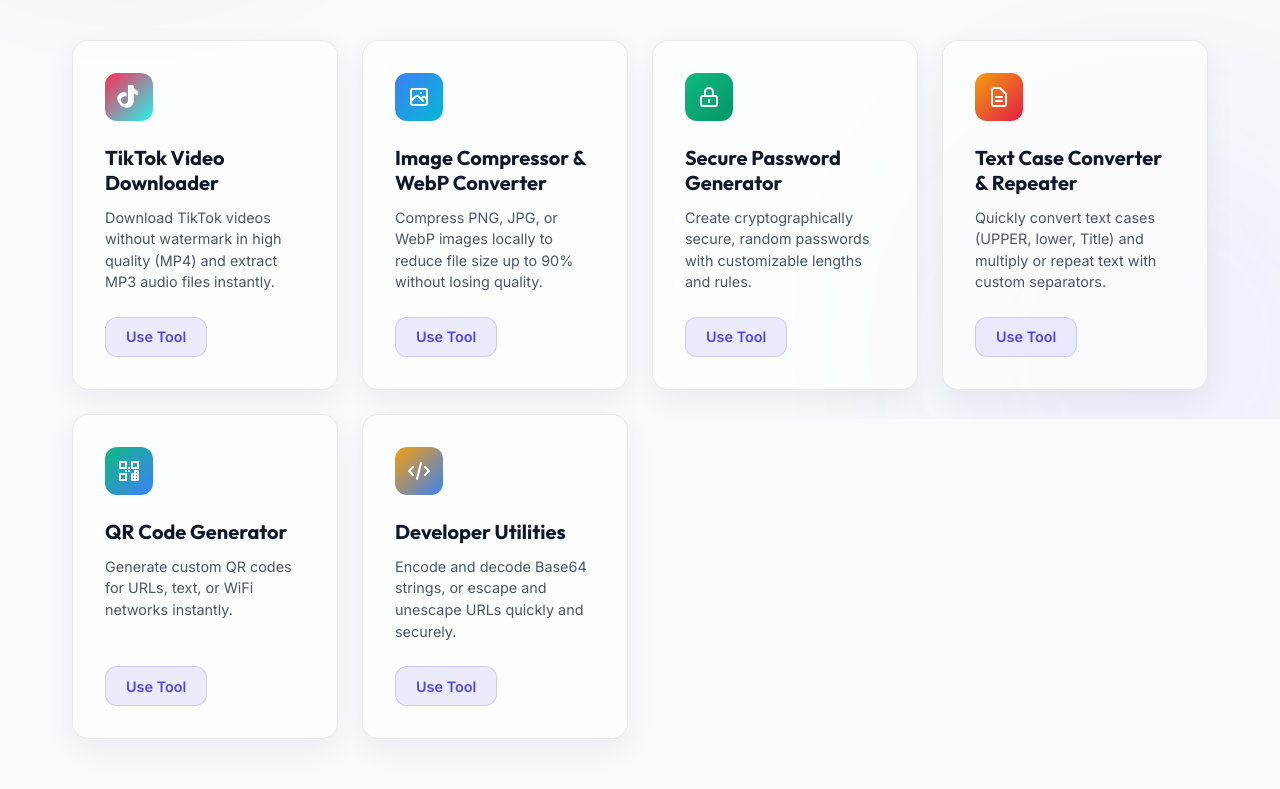
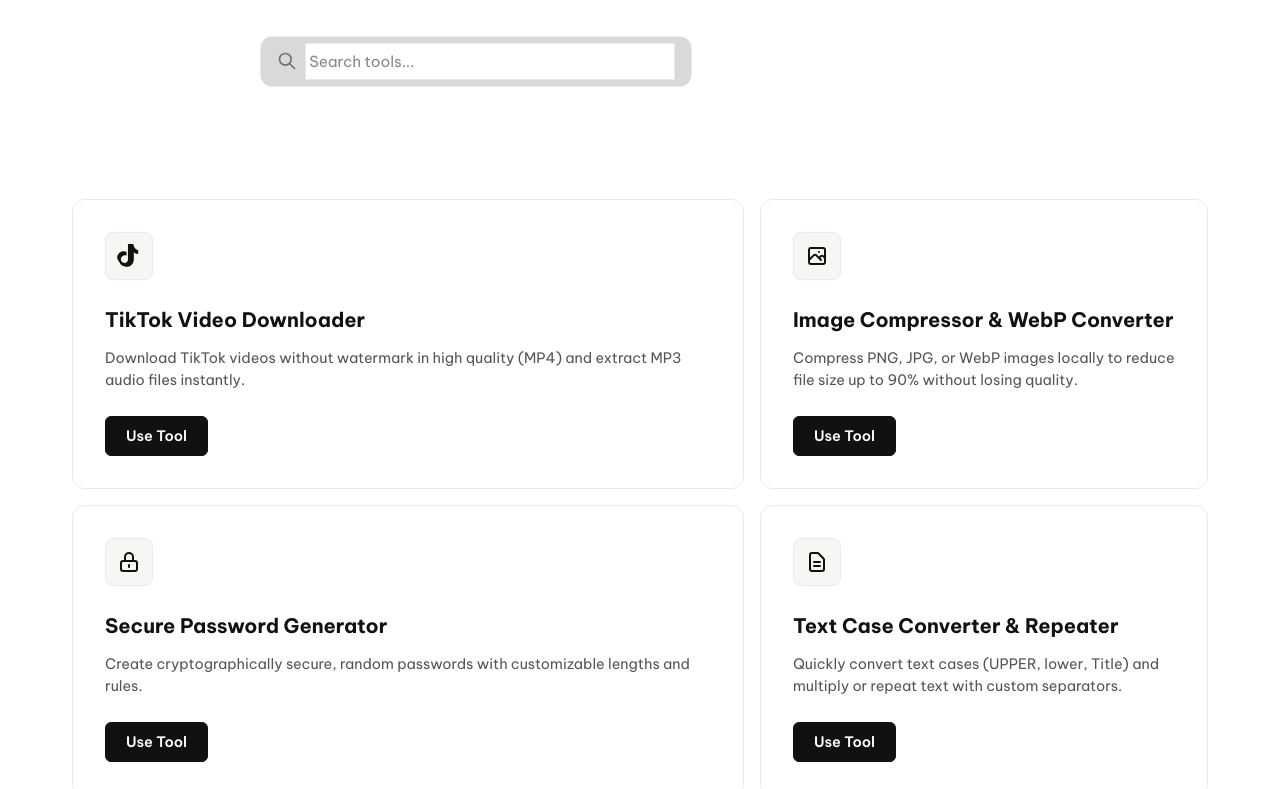
Before and after one commit to trminhcuongvn-art/badivi, a plain HTML site: page index.html in a window 1280 px wide. Shown: the part 381-1170 px from the top of the page. Drawn offline with Linux system fonts and the light colour scheme.

Commit message:
Redesign homepage with minimalist BaDiVi UI

```diff
--- a/css/style.css
+++ b/css/style.css
@@ -1,148 +1,63 @@
 /* ==========================================================================
-   DESIGN SYSTEM - MULTITOOLS HUB
+   DESIGN SYSTEM - BADIVI MINIMALIST UI
    ========================================================================== */
 
 :root {
-    /* Fonts */
-    --font-primary: 'Inter', sans-serif;
-    --font-display: 'Outfit', sans-serif;
-
-    /* Transition defaults */
-    --transition-fast: 0.2s cubic-bezier(0.4, 0, 0.2, 1);
-    --transition-normal: 0.3s cubic-bezier(0.4, 0, 0.2, 1);
-    --transition-slow: 0.5s cubic-bezier(0.4, 0, 0.2, 1);
-
-    /* Border Radius */
-    --radius-sm: 8px;
-    --radius-md: 12px;
-    --radius-lg: 16px;
-    --radius-xl: 24px;
-
-    /* Theme Tokens (Default Dark Mode) */
-    --bg-primary: #090d16;
-    --bg-secondary: rgba(13, 20, 35, 0.45);
-    --text-primary: #f3f4f6;
-    --text-secondary: #9ca3af;
-
-    --glass-bg: rgba(15, 23, 42, 0.55);
-    --glass-border: rgba(255, 255, 255, 0.08);
-    --glass-border-hover: rgba(255, 255, 255, 0.15);
-    --glass-shadow: rgba(0, 0, 0, 0.4);
-
-    --accent-gradient: linear-gradient(135deg, #6366f1, #a855f7);
-    --accent-color: #6366f1;
-    --accent-color-rgb: 99, 102, 241;
-
-    --glow-color-1: rgba(99, 102, 241, 0.15);
-    --glow-color-2: rgba(168, 85, 247, 0.15);
-
-    --success-color: #10b981;
-    --danger-color: #ef4444;
-    --info-color: #0ea5e9;
-
-    --card-hover-bg: rgba(24, 32, 55, 0.6);
-}
-
-/* Light Mode Overrides */
-body.light-mode {
-    --bg-primary: #f8fafc;
-    --bg-secondary: rgba(241, 245, 249, 0.6);
-    --text-primary: #0f172a;
-    --text-secondary: #475569;
-
-    --glass-bg: rgba(255, 255, 255, 0.7);
-    --glass-border: rgba(0, 0, 0, 0.08);
-    --glass-border-hover: rgba(0, 0, 0, 0.15);
-    --glass-shadow: rgba(15, 23, 42, 0.06);
-
-    --accent-gradient: linear-gradient(135deg, #4f46e5, #7c3aed);
-    --accent-color: #4f46e5;
-    --accent-color-rgb: 79, 70, 229;
-
-    --glow-color-1: rgba(79, 70, 229, 0.08);
-    --glow-color-2: rgba(124, 58, 237, 0.08);
-
-    --card-hover-bg: rgba(255, 255, 255, 0.9);
-}
-
-/* Base Settings */
-* {
-    margin: 0;
-    padding: 0;
-    box-sizing: border-box;
-}
-
-html {
-    scroll-behavior: smooth;
-    font-size: 16px;
-}
-
+    --font-primary: 'Be Vietnam Pro', system-ui, -apple-system, sans-serif;
+    --font-display: 'Be Vietnam Pro', system-ui, -apple-system, sans-serif;
+    --transition-fast: 0.18s cubic-bezier(0.16, 1, 0.3, 1);
+    --transition-normal: 0.28s cubic-bezier(0.16, 1, 0.3, 1);
+    --transition-slow: 0.6s cubic-bezier(0.16, 1, 0.3, 1);
+    --radius-sm: 6px;
+    --radius-md: 8px;
+    --radius-lg: 12px;
+    --radius-xl: 16px;
+    --bg-primary: #FFFFFF;
+    --bg-secondary: #F7F6F3;
+    --text-primary: #111111;
+    --text-secondary: #555555;
+    --glass-bg: rgba(255, 255, 255, 0.92);
+    --glass-border: #EAEAEA;
+    --glass-border-hover: #111111;
+    --glass-shadow: rgba(17, 17, 17, 0.04);
+    --accent-color: #111111;
+    --accent-color-rgb: 17, 17, 17;
+    --success-color: #0f7a43;
+    --danger-color: #b42318;
+    --info-color: #111111;
+    --card-hover-bg: #F7F6F3;
+}
+
+body.dark-mode, body.light-mode {
+    --bg-primary: #FFFFFF;
+    --bg-secondary: #F7F6F3;
+    --text-primary: #111111;
+    --text-secondary: #555555;
+    --glass-bg: rgba(255, 255, 255, 0.92);
+    --glass-border: #EAEAEA;
+    --glass-border-hover: #111111;
+    --glass-shadow: rgba(17, 17, 17, 0.04);
+    --accent-color: #111111;
+    --accent-color-rgb: 17, 17, 17;
+    --card-hover-bg: #F7F6F3;
+}
+
+* { margin: 0; padding: 0; box-sizing: border-box; }
+html { scroll-behavior: smooth; font-size: 16px; }
 body {
     font-family: var(--font-primary);
-    background-color: var(--bg-primary);
-    color: var(--text-primary);
-    min-height: 100vh;
-    display: flex;
-    flex-direction: column;
-    overflow-x: hidden;
-    transition: background-color var(--transition-normal), color var(--transition-normal);
-    position: relative;
-}
-
-/* Background glows */
-.background-glows {
-    position: fixed;
-    width: 100vw;
-    height: 100vh;
-    top: 0;
-    left: 0;
-    z-index: -1;
-    pointer-events: none;
-    overflow: hidden;
-}
-
-.glow {
-    position: absolute;
-    border-radius: 50%;
-    filter: blur(120px);
-    opacity: 0.8;
-    transition: background-color var(--transition-normal);
-}
-
-.glow-1 {
-    width: 450px;
-    height: 450px;
-    top: -150px;
-    left: -100px;
-    background-color: var(--glow-color-1);
-}
-
-.glow-2 {
-    width: 450px;
-    height: 450px;
-    bottom: -150px;
-    right: -100px;
-    background-color: var(--glow-color-2);
-}
-
-/* Scrollbar Styling */
-::-webkit-scrollbar {
-    width: 8px;
-}
-
-::-webkit-scrollbar-track {
     background: var(--bg-primary);
-}
-
-::-webkit-scrollbar-thumb {
-    background: var(--glass-border);
-    border-radius: var(--radius-sm);
-}
-
-::-webkit-scrollbar-thumb:hover {
-    background: var(--text-secondary);
-}
-
+    color: var(--text-primary);
+    min-height: 100dvh;
+    display: flex; flex-direction: column; overflow-x: hidden;
+    line-height: 1.6; position: relative;
+}
+.background-decor, .decor { display: none !important; }
+::-webkit-scrollbar { width: 8px; }
+::-webkit-scrollbar-track { background: var(--bg-primary); }
+::-webkit-scrollbar-thumb { background: #D8D8D8; border-radius: var(--radius-sm); }
+::-webkit-scrollbar-thumb:hover { background: #AAAAAA; }
+:focus-visible { outline: 2px solid #111111; outline-offset: 3px; }
 /* ==========================================================================
    NAVIGATION BAR
    ========================================================================== */
@@ -155,7 +70,7 @@
     backdrop-filter: blur(16px);
     -webkit-backdrop-filter: blur(16px);
     border-bottom: 1px solid var(--glass-border);
-    box-shadow: 0 4px 30px var(--glass-shadow);
+    box-shadow: none;
     transition: background var(--transition-normal), border var(--transition-normal);
 }
 
@@ -177,9 +92,9 @@
     font-family: var(--font-display);
     font-weight: 800;
     font-size: 1.5rem;
-    background: var(--accent-gradient);
-    -webkit-background-clip: text;
-    -webkit-text-fill-color: transparent;
+    background: var(--accent-color);
+
+    -webkit-text-fill-color: currentColor;
     letter-spacing: -0.5px;
 }
 
@@ -315,11 +230,6 @@
     margin-right: auto;
 }
 
-.gradient-text {
-    background: var(--accent-gradient);
-    -webkit-background-clip: text;
-    -webkit-text-fill-color: transparent;
-}
 
 .hero-title {
     font-family: var(--font-display);
@@ -374,10 +284,7 @@
     color: #fff;
 }
 
-.icon-tiktok { background: linear-gradient(135deg, #fe2c55, #25f4ee); }
-.icon-image { background: linear-gradient(135deg, #3b82f6, #06b6d4); }
-.icon-password { background: linear-gradient(135deg, #10b981, #059669); }
-.icon-text { background: linear-gradient(135deg, #f59e0b, #e11d48); }
+.icon-tiktok, .icon-image, .icon-password, .icon-text { background: #F7F6F3; }
 
 .card-icon svg {
     width: 24px;
@@ -446,13 +353,13 @@
     border-color: var(--glass-border-hover);
 }
 
-.btn-gradient {
-    background: var(--accent-gradient);
+.btn-legacy {
+    background: var(--accent-color);
     color: #fff;
     box-shadow: 0 4px 15px rgba(var(--accent-color-rgb), 0.2);
 }
 
-.btn-gradient:hover {
+.btn-legacy:hover {
     box-shadow: 0 6px 20px rgba(var(--accent-color-rgb), 0.4);
     filter: brightness(1.1);
 }
@@ -499,7 +406,7 @@
 .tool-container {
     background: var(--glass-bg);
     border: 1px solid var(--glass-border);
-    border-radius: var(--radius-xl);
+    border-radius: var(--radius-lg);
     padding: 2.5rem;
     box-shadow: 0 15px 40px var(--glass-shadow);
 }
@@ -834,7 +741,7 @@
     width: 18px;
     height: 18px;
     border-radius: 50%;
-    background: var(--accent-gradient);
+    background: var(--accent-color);
     cursor: pointer;
     box-shadow: 0 0 10px rgba(var(--accent-color-rgb), 0.4);
     transition: transform var(--transition-fast);
@@ -921,7 +828,7 @@
 .password-options {
     background: rgba(0, 0, 0, 0.08);
     border: 1px solid var(--glass-border);
-    border-radius: var(--radius-xl);
+    border-radius: var(--radius-lg);
     padding: 2rem;
     display: flex;
     flex-direction: column;
@@ -1245,9 +1152,7 @@
    DEVELOPER UTILITIES WORKSPACE & SEARCH BAR
    ========================================================================== */
 
-.icon-devtools {
-    background: linear-gradient(135deg, #f59e0b, #3b82f6);
-}
+.icon-devtools { background: #F7F6F3; }
 
 /* Home Search Bar */
 .search-bar-container {
@@ -1261,7 +1166,7 @@
     background: rgba(0, 0, 0, 0.15);
     border: 1px solid var(--glass-border);
     padding: 0.4rem 1rem;
-    border-radius: var(--radius-xl);
+    border-radius: var(--radius-lg);
     transition: border-color var(--transition-fast), box-shadow var(--transition-fast);
 }
 
@@ -1323,7 +1228,7 @@
 }
 
 .dev-type-buttons button.active {
-    background: var(--accent-gradient);
+    background: var(--accent-color);
     color: white;
     border-color: transparent;
 }
@@ -1366,9 +1271,7 @@
    QR CODE GENERATOR WORKSPACE
    ========================================================================== */
 
-.icon-qrcode {
-    background: linear-gradient(135deg, #10b981, #3b82f6);
-}
+.icon-qrcode { background: #F7F6F3; }
 
 .qrcode-body {
     max-width: 800px;
@@ -1403,7 +1306,7 @@
 }
 
 .qr-type-buttons button.active {
-    background: var(--accent-gradient);
+    background: var(--accent-color);
     color: white;
     border-color: transparent;
 }
@@ -1542,3 +1445,24 @@
         gap: 1.5rem;
     }
 }
+
+
+/* BaDiVi minimalist overrides */
+.logo-text { background: none !important; color: #111111 !important; -webkit-text-fill-color: #111111 !important; }
+h1, .hero-title, .tool-header h1 { font-family: var(--font-display); letter-spacing: -0.03em; line-height: 1.05; color: #111111; }
+.hero-section { padding: 56px 0; text-align: left; display: grid; grid-template-columns: minmax(0, 1.2fr) minmax(280px, .8fr); gap: 40px; align-items: end; }
+.hero-desc { max-width: 720px; color: #555555; }
+.search-bar-container { width: 100%; margin: 0; }
+.tools-grid { display: grid; grid-template-columns: 1.2fr .8fr; gap: 16px; }
+.tool-card { background: #FFFFFF; border: 1px solid #EAEAEA; box-shadow: none !important; border-radius: 12px; }
+.tool-card:nth-child(3n+1) { grid-column: span 1; min-height: 250px; }
+.tool-card:hover { transform: translateY(-2px); border-color: #111111; background: #F7F6F3; }
+.card-icon { background: #F7F6F3 !important; color: #111111 !important; border: 1px solid #EAEAEA; }
+.btn, button { transition: background var(--transition-fast), color var(--transition-fast), transform var(--transition-fast), border-color var(--transition-fast); }
+.btn-primary, .btn-legacy { background: #111111 !important; color: #FFFFFF !important; border: 1px solid #111111 !important; border-radius: 6px !important; box-shadow: none !important; }
+.btn-primary:hover, .btn-legacy:hover { background: #2b2b2b !important; transform: translateY(-1px); }
+.btn-primary:active, .btn-legacy:active, .btn:active { transform: translateY(1px); }
+.btn-secondary { background: #FFFFFF !important; color: #111111 !important; border: 1px solid #EAEAEA !important; box-shadow: none !important; }
+input, textarea, select { background: #FFFFFF !important; border: 1px solid #EAEAEA !important; color: #111111 !important; box-shadow: none !important; }
+.main-container, .nav-container { max-width: 1200px; }
+@media (max-width: 768px) { .hero-section, .tools-grid { grid-template-columns: 1fr; } .hero-section { padding: 24px 0; } .main-container { padding-left: 1rem; padding-right: 1rem; } }
--- a/index.html
+++ b/index.html
@@ -4,17 +4,21 @@
     <meta charset="UTF-8">
     <meta name="viewport" content="width=device-width, initial-scale=1.0">
     <title data-i18n="metaTitle">MultiTools Hub - Free Multilingual Online Web Utilities</title>
-    <meta name="description" content="Free online tools to download TikTok videos, compress images, generate secure passwords, and convert text case. Multilingual and secure client-side tools." data-i18n-content="metaDesc">
+    <meta name="description" content="BaDiVi provides practical browser-based utility tools for B2B packaging teams: TikTok downloader, image compressor, password generator, text tools, QR codes, and developer utilities." data-i18n-content="metaDesc">
+    <meta property="og:title" content="BaDiVi — practical B2B packaging utility tools">
+    <meta property="og:description" content="Clean, secure utility tools for tape and shrinkwrap product workflows. Runs in your browser with no registration.">
+    <meta property="og:type" content="website">
+    <meta property="og:image" content="images/hero.png">
 
     <!-- Google Fonts -->
     <link rel="preconnect" href="https://fonts.googleapis.com">
     <link rel="preconnect" href="https://fonts.gstatic.com" crossorigin>
-    <link href="https://fonts.googleapis.com/css2?family=Inter:wght@300;400;500;600;700&family=Outfit:wght@300;400;500;600;700;800&display=swap" rel="stylesheet">
+    <link href="https://fonts.googleapis.com/css2?family=Be+Vietnam+Pro:wght@400;500;600;700;800&display=swap&subset=vietnamese" rel="stylesheet">
 
     <!-- Main Style -->
     <link rel="stylesheet" href="css/style.css">
 
-    <!-- International SEO GEO (Hreflang tags) -->
+    <!-- SEO localization links -->
     <!-- NOTE: Replace 'https://multitoolshub.com' with your actual domain when deployed -->
     <link rel="alternate" hreflang="x-default" href="https://multitoolshub.com/" />
     <link rel="alternate" hreflang="en" href="https://multitoolshub.com/?lang=en" />
@@ -41,11 +45,7 @@
     }
     </script>
 </head>
-<body class="dark-mode">
-    <div class="background-glows">
-        <div class="glow glow-1"></div>
-        <div class="glow glow-2"></div>
-    </div>
+<body class="light-mode">
 
     <!-- Header Navigation -->
     <header class="glass-nav">
@@ -96,7 +96,7 @@
         <!-- ================= HOME PAGE ================= -->
         <section id="page-home" class="page-section active">
             <div class="hero-section">
-                <h1 class="gradient-text hero-title" data-i18n="heroTitle">Sleek, Fast & Free Online Tools</h1>
+                <h1 class="hero-title" data-i18n="heroTitle">Sleek, Fast & Free Online Tools</h1>
                 <p class="hero-desc" data-i18n="heroDesc">No installations, no registration, no tracking. Fast tools designed to save you time every day, running completely in your browser.</p>
                 <div class="search-bar-container">
                     <div class="search-input-wrapper">
@@ -189,7 +189,7 @@
             <button class="btn btn-secondary back-btn" data-i18n="backToHome">← Back to Home</button>
             <div class="tool-container">
                 <div class="tool-header">
-                    <h1 class="gradient-text" data-i18n="tiktokTitle">TikTok Video Downloader</h1>
+                    <h1  data-i18n="tiktokTitle">TikTok Video Downloader</h1>
                     <p class="tool-subtitle" data-i18n="tiktokDesc">Download TikTok videos without watermark in high quality (MP4) and extract MP3 audio files instantly.</p>
                 </div>
 
@@ -197,7 +197,7 @@
                     <form id="tiktok-form" class="url-form">
                         <div class="input-wrapper">
                             <input type="url" id="tiktok-url" placeholder="Paste TikTok video link here..." data-i18n-placeholder="tiktokPlaceholder" required autocomplete="off">
-                            <button type="submit" class="btn btn-gradient" id="tiktok-submit-btn" data-i18n="tiktokFetchBtn">Get Download Links</button>
+                            <button type="submit" class="btn btn-primary" id="tiktok-submit-btn" data-i18n="tiktokFetchBtn">Get Download Links</button>
                         </div>
                         <div id="tiktok-error" class="error-msg hide"></div>
                     </form>
@@ -236,7 +236,7 @@
             <button class="btn btn-secondary back-btn" data-i18n="backToHome">← Back to Home</button>
             <div class="tool-container">
                 <div class="tool-header">
-                    <h1 class="gradient-text" data-i18n="imageTitle">Image Compressor & WebP Converter</h1>
+                    <h1  data-i18n="imageTitle">Image Compressor & WebP Converter</h1>
                     <p class="tool-subtitle" data-i18n="imageDesc">Compress PNG, JPG, or WebP images locally to reduce file size up to 90% without losing quality.</p>
                 </div>
 
@@ -293,7 +293,7 @@
                                 </div>
                             </div>
 
-                            <button id="img-download-btn" class="btn btn-gradient btn-full" data-i18n="imgDownload">Download Image</button>
+                            <button id="img-download-btn" class="btn btn-primary btn-full" data-i18n="imgDownload">Download Image</button>
                         </div>
                     </div>
                 </div>
@@ -305,7 +305,7 @@
             <button class="btn btn-secondary back-btn" data-i18n="backToHome">← Back to Home</button>
             <div class="tool-container">
                 <div class="tool-header">
-                    <h1 class="gradient-text" data-i18n="passwordTitle">Secure Password Generator</h1>
+                    <h1  data-i18n="passwordTitle">Secure Password Generator</h1>
                     <p class="tool-subtitle" data-i18n="passwordDesc">Create cryptographically secure, random passwords with customizable lengths and rules.</p>
                 </div>
 
@@ -313,7 +313,7 @@
                     <!-- Password Output Box -->
                     <div class="password-output-wrapper">
                         <input type="text" id="pwd-output" readonly placeholder="Generated Password" data-i18n-placeholder="pwdGenerateBtn">
-                        <button class="btn btn-gradient" id="pwd-copy-btn">
+                        <button class="btn btn-primary" id="pwd-copy-btn">
                             <span id="pwd-copy-text" data-i18n="copy">Copy</span>
                         </button>
                     </div>
@@ -375,7 +375,7 @@
             <button class="btn btn-secondary back-btn" data-i18n="backToHome">← Back to Home</button>
             <div class="tool-container">
                 <div class="tool-header">
-                    <h1 class="gradient-text" data-i18n="textTitle">Text Case Converter & Repeater</h1>
+                    <h1  data-i18n="textTitle">Text Case Converter & Repeater</h1>
                     <p class="tool-subtitle" data-i18n="textDesc">Quickly convert text cases (UPPER, lower, Title) and multiply or repeat text with custom separators.</p>
                 </div>
 
@@ -418,7 +418,7 @@
                             <button id="txt-sentence-btn" class="btn btn-secondary" data-i18n="txtSentenceBtn">Sentence Case</button>
                         </div>
                         <div class="action-buttons">
-                            <button id="txt-copy-btn" class="btn btn-gradient">
+                            <button id="txt-copy-btn" class="btn btn-primary">
                                 <span id="txt-copy-text" data-i18n="copy">Copy</span>
                             </button>
                             <button id="txt-clear-btn" class="btn btn-danger" data-i18n="txtClearBtn">Clear</button>
@@ -461,7 +461,7 @@
             <button class="btn btn-secondary back-btn" data-i18n="backToHome">← Back to Home</button>
             <div class="tool-container">
                 <div class="tool-header">
-                    <h1 class="gradient-text" data-i18n="qrTitle">QR Code Generator</h1>
+                    <h1  data-i18n="qrTitle">QR Code Generator</h1>
                     <p class="tool-subtitle" data-i18n="qrDesc">Generate high-quality custom QR codes for URLs, text messages, or WiFi networks instantly.</p>
                 </div>
 
@@ -508,7 +508,7 @@
                                 </div>
                             </div>
 
-                            <button id="qr-generate-btn" class="btn btn-gradient btn-full" data-i18n="qrGenerateBtn">Generate QR Code</button>
+                            <button id="qr-generate-btn" class="btn btn-primary btn-full" data-i18n="qrGenerateBtn">Generate QR Code</button>
                         </div>
 
                         <!-- Output Panel -->
@@ -532,7 +532,7 @@
             <button class="btn btn-secondary back-btn" data-i18n="backToHome">← Back to Home</button>
             <div class="tool-container">
                 <div class="tool-header">
-                    <h1 class="gradient-text" data-i18n="devToolsTitle">Developer Utilities</h1>
+                    <h1  data-i18n="devToolsTitle">Developer Utilities</h1>
                     <p class="tool-subtitle" data-i18n="devToolsDesc">Encode and decode Base64 strings, or escape and unescape URLs quickly and securely.</p>
                 </div>
 
@@ -556,7 +556,7 @@
                             </div>
 
                             <div class="action-buttons" style="width: 100%;">
-                                <button id="dev-encode-btn" class="btn btn-gradient" style="flex: 1;" data-i18n="devEncodeBtn">Encode</button>
+                                <button id="dev-encode-btn" class="btn btn-primary" style="flex: 1;" data-i18n="devEncodeBtn">Encode</button>
                                 <button id="dev-decode-btn" class="btn btn-secondary" style="flex: 1;" data-i18n="devDecodeBtn">Decode</button>
                             </div>
                         </div>
```
